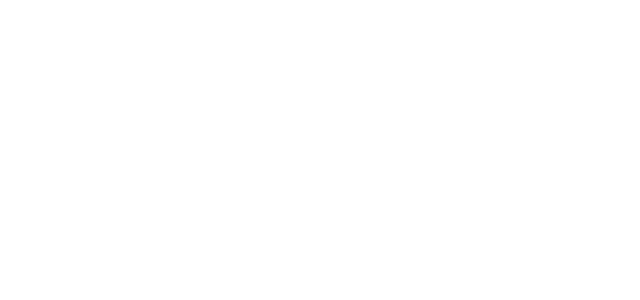
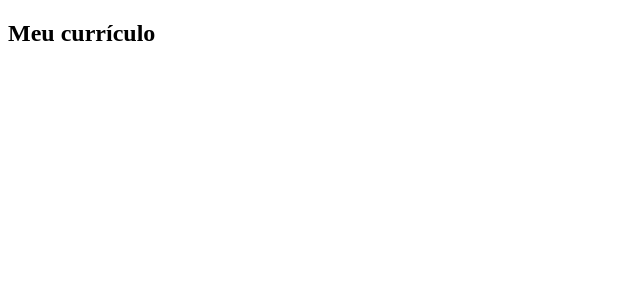
Before and after one commit to FellipeBarnabe/meuCurriculoAngular, an Angular app in the folder meu-curriculo-angular/: page / in a window 1280 px wide. Shown: the top 300 px of the page, without its empty margins (0-640 px from the left). Built offline with nearby package versions, Linux system fonts and the light colour scheme.

Commit message:
secondCommintDevelop1

```diff
--- a/meu-curriculo-angular/src/app/app.component.html
+++ b/meu-curriculo-angular/src/app/app.component.html
@@ -0,0 +1 @@
+<app-home></app-home>
--- a/meu-curriculo-angular/src/app/app.component.ts
+++ b/meu-curriculo-angular/src/app/app.component.ts
@@ -1,10 +1,11 @@
 import { Component } from '@angular/core';
 import { RouterOutlet } from '@angular/router';
+import { HomeComponent } from './components/home/home.component';
 
 @Component({
   selector: 'app-root',
   standalone: true,
-  imports: [RouterOutlet],
+  imports: [RouterOutlet, HomeComponent],
   templateUrl: './app.component.html',
   styleUrl: './app.component.css'
 })
--- a/meu-curriculo-angular/src/app/components/home/home.component.html
+++ b/meu-curriculo-angular/src/app/components/home/home.component.html
@@ -1 +1 @@
-<p>home works!</p>
+<h2>Meu currículo</h2>
--- a/meu-curriculo-angular/src/app/components/home/home.component.ts
+++ b/meu-curriculo-angular/src/app/components/home/home.component.ts
@@ -4,6 +4,7 @@
   selector: 'app-home',
   standalone: true,
   imports: [],
+  providers:[],
   templateUrl: './home.component.html',
   styleUrl: './home.component.css'
 })
```
Also changed, not shown: meu-curriculo-angular/src/assets/logoCV.jpg (added).
